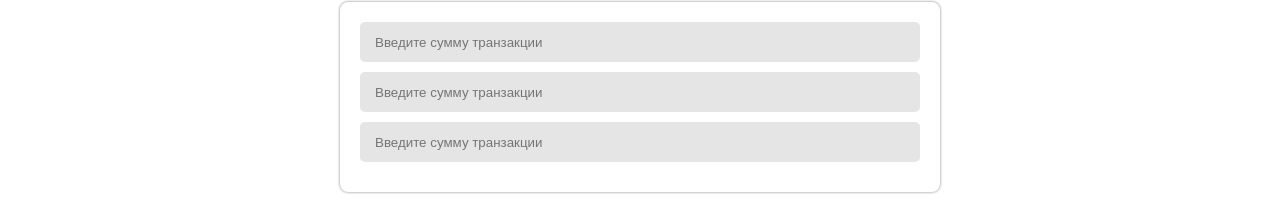
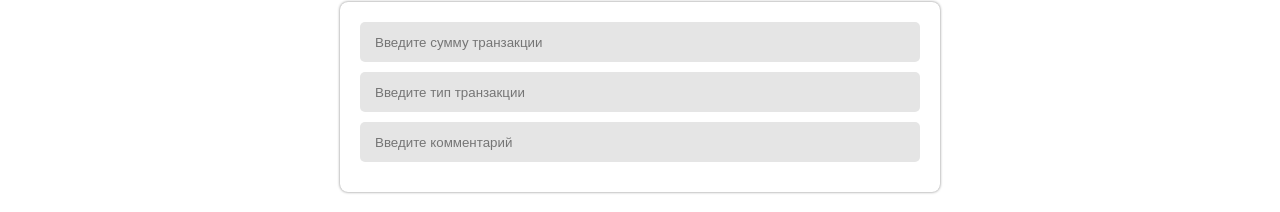
Before and after one commit to ipapMaster/ReactDev, a React (Create React App) app: page / in a window 1280 px wide. Shown: the part 118-330 px from the top of the page. Built offline with nearby package versions, Linux system fonts and the light colour scheme.

Commit message:
Props Added

```diff
--- a/src/components/comps/Input.jsx
+++ b/src/components/comps/Input.jsx
@@ -3,12 +3,15 @@ import css from "../../styles/form";
 
 const { Input } = css
 
-const InputComponent = () => {
+const InputComponent = (props) => {
+
+    const { placeholder } = props
+
     return (
         <React.Fragment>
             <Input
                 type={"text"}
-                placeholder={"Введите сумму транзакции"}
+                placeholder={placeholder}
                 maxLength={"100"}
             />
         </React.Fragment>
--- a/src/components/pages/Main.jsx
+++ b/src/components/pages/Main.jsx
@@ -10,11 +10,11 @@ const Main = () => {
     return (
         <React.Fragment>
             <Header />
-                <FormContainer>
-                    <InputComponent />
-                    <InputComponent />
-                    <InputComponent />
-                </FormContainer>
+            <FormContainer>
+                <InputComponent placeholder={"Введите сумму транзакции"} />
+                <InputComponent placeholder={"Bведите тип транзакции"} />
+                <InputComponent placeholder={"Введите комментарий"} />
+            </FormContainer>
             <Footer />
         </React.Fragment>
     )
--- a/src/styles/form.js
+++ b/src/styles/form.js
@@ -27,7 +27,7 @@ const css = {
         padding-left: 15px;
         margin-bottom: 10px;
         :last-child {
-            margin-bottom: 0;
+            margin-top: 0;
         }
     `
 }
```
